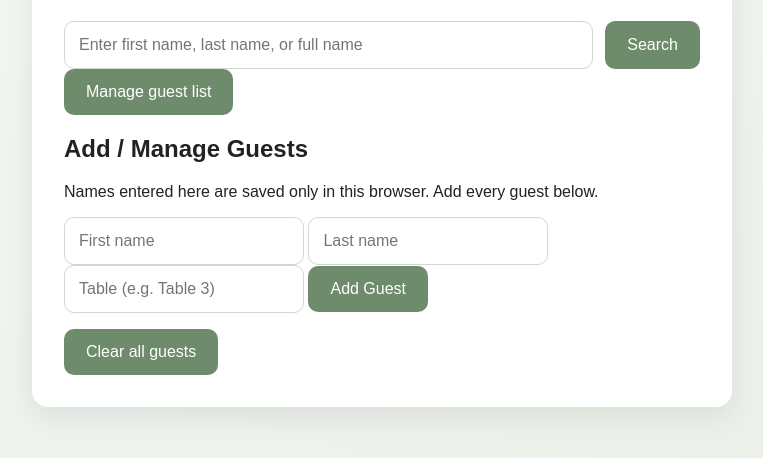
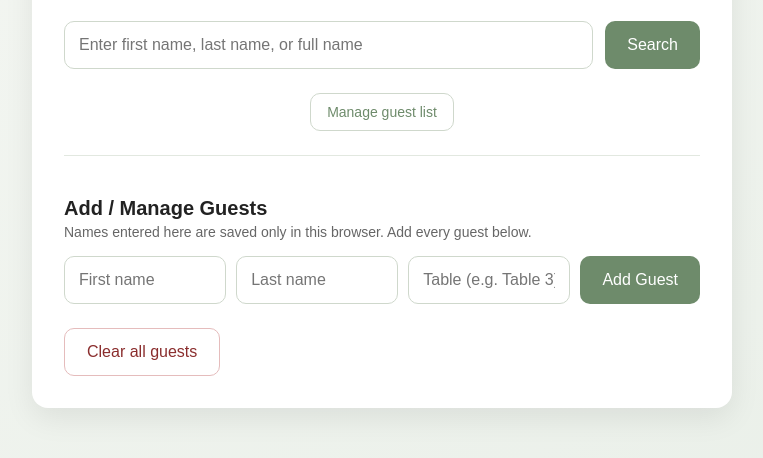
Before and after one commit to Pl4sm434/wedding_seating_chart_webapp, a plain HTML site: page index.html in a window 1280 px wide. Both pictures are taken after a click on the button "Manage guest list". Shown: the part 252-710 px from the top of the page, without its empty margins (258-1021 px from the left). Drawn offline with Linux system fonts and the light colour scheme.

Commit message:
Refactor CSS styles and add admin section

```diff
--- a/style.css
+++ b/style.css
@@ -91,22 +91,93 @@ button:hover {
   display: none;
 }
 
-.guest-list-section {
-  margin-top: 32px;
+.admin-toggle {
+  margin-top: 24px;
+  text-align: center;
 }
 
-.guest-list-section h2 {
+.admin-toggle button {
+  background: transparent;
+  color: #6e8b6b;
+  border: 1px solid #cfd8cc;
+  font-size: 14px;
+  padding: 10px 16px;
+}
+
+.admin-toggle button:hover {
+  background: #f2f6f1;
+}
+
+.admin-section {
+  margin-top: 24px;
+  padding-top: 24px;
+  border-top: 1px solid #e2e8e0;
+}
+
+.admin-section h2 {
   font-size: 20px;
-  margin-bottom: 12px;
+  margin-bottom: 4px;
+}
+
+.admin-note {
+  color: #666;
+  font-size: 14px;
+  margin-top: 0;
+  margin-bottom: 16px;
+}
+
+.add-guest-form {
+  display: flex;
+  gap: 10px;
+  flex-wrap: wrap;
+  margin-bottom: 20px;
+}
+
+.add-guest-form input {
+  flex: 1;
+  min-width: 140px;
+}
+
+.add-guest-form button {
+  flex: 0 0 auto;
 }
 
 #guestList {
-  padding-left: 20px;
+  list-style: none;
+  padding-left: 0;
   color: #444;
 }
 
 #guestList li {
+  display: flex;
+  align-items: center;
+  justify-content: space-between;
+  gap: 12px;
+  padding: 10px 12px;
   margin-bottom: 6px;
+  background: #f7f9f6;
+  border-radius: 8px;
+}
+
+.remove-guest-button {
+  background: #c96b6b;
+  padding: 6px 12px;
+  font-size: 13px;
+}
+
+.remove-guest-button:hover {
+  background: #b25454;
+}
+
+.clear-button {
+  background: transparent;
+  color: #8a2d2d;
+  border: 1px solid #e5bcbc;
+  margin-top: 4px;
+}
+
+.clear-button:hover {
+  background: #fff1f1;
 }
 
 @media (max-width: 600px) {
```
